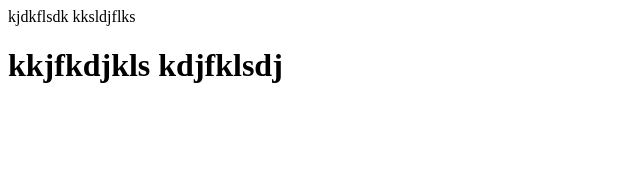
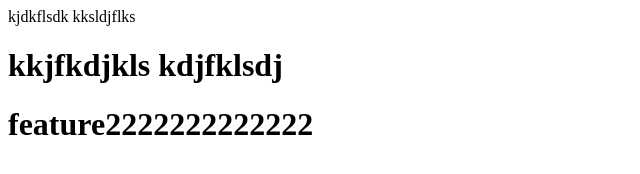
Before and after one commit to rahulgitit/localrepo, a plain HTML site: page index.html in a window 1280 px wide. Shown: the whole page, without its empty margins (0-640 px from the left). Drawn offline with Linux system fonts and the light colour scheme.

Commit message:
some chenge

```diff
--- a/index.html
+++ b/index.html
@@ -10,6 +10,7 @@
     kksldjflks
     <h1>kkjfkdjkls
         kdjfklsdj
+        <h1>feature2222222222222</h1>
     </h1>
 </body>
 </html>
```
